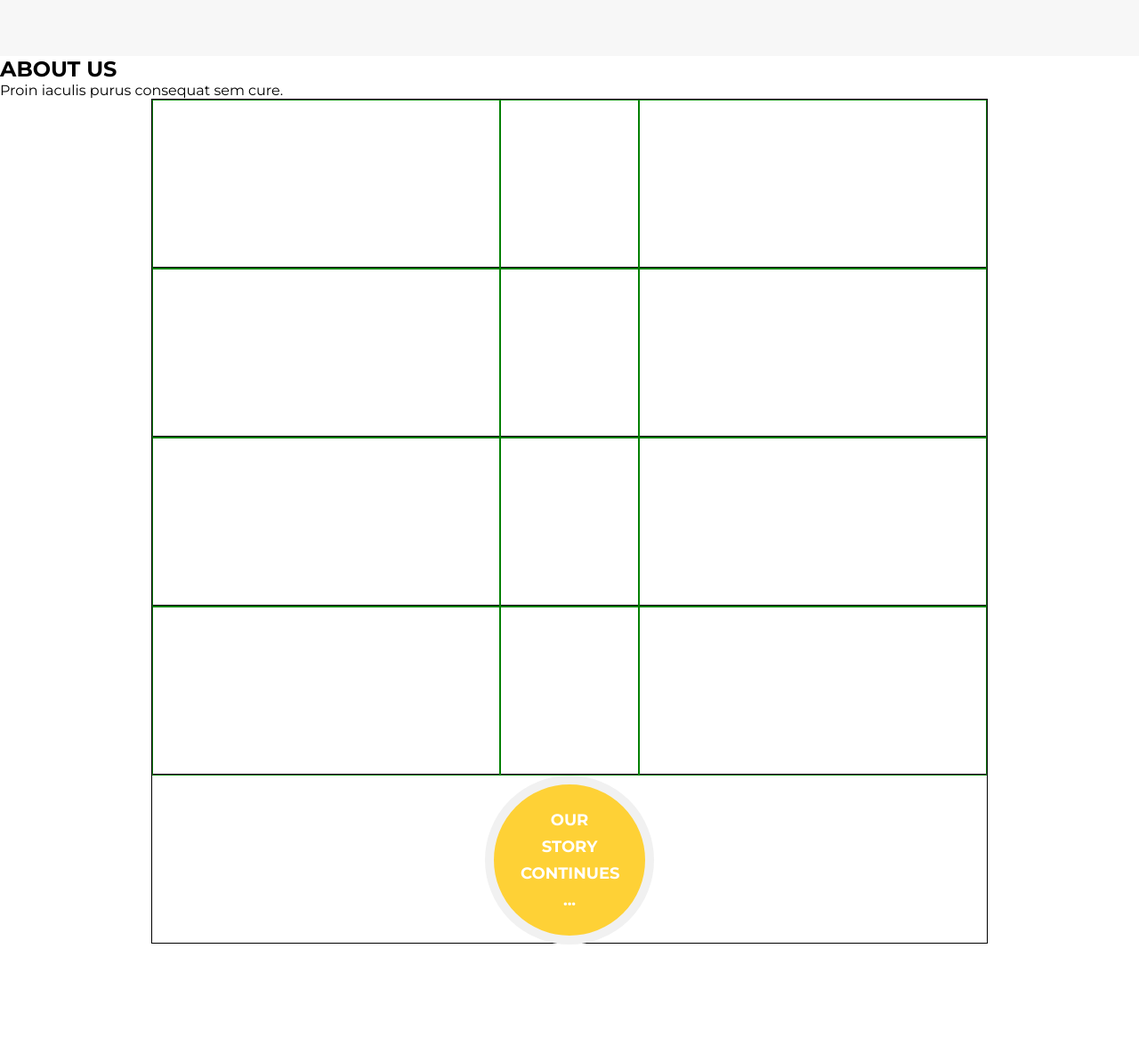
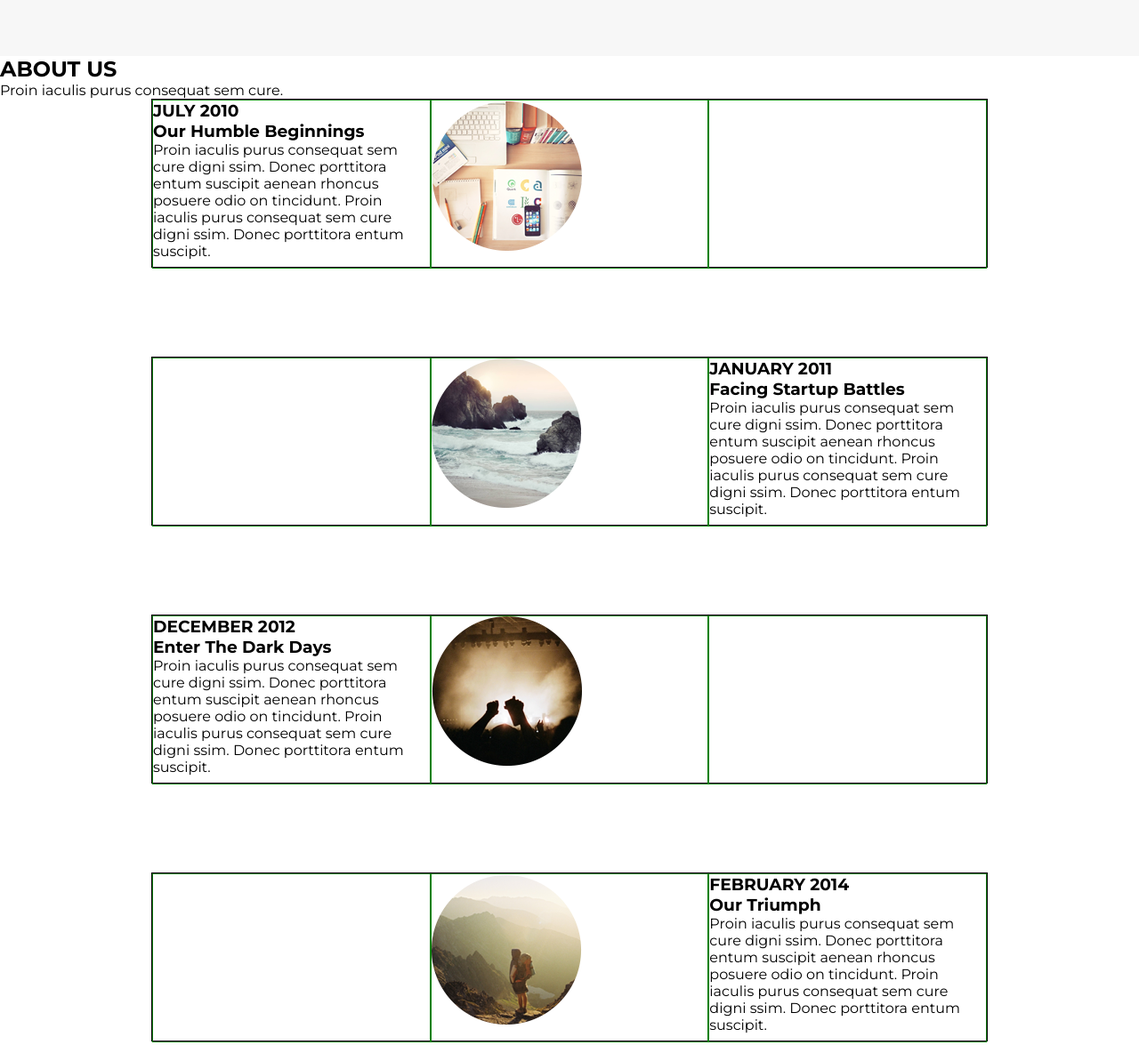
Before and after one commit to Ma-Der/zadanie-7.7, a website: page index.html in a window 1280 px wide. Shown: the part 2500-3675 px from the top of the page at 89% size. Before the commit the page ends 3562 px from the top, so only its background shows below. Drawn offline with Linux system fonts and the light colour scheme.

Commit message:
Add About Us section

```diff
--- a/index.html
+++ b/index.html
@@ -91,25 +91,53 @@
     <p class="aboutus-text">Proin iaculis purus consequat sem cure.</p>
     <div class="container">
       <div class="aboutus-dates">
-        <div class="col-5"></div>
-        <div class="col-2"></div>
-        <div class="col-5"></div>
+        <div class="col-4">
+          <h3>JULY 2010</h3>
+          <h3>Our Humble Beginnings</h3>
+          <p>Proin iaculis purus consequat sem cure digni ssim. Donec porttitora entum suscipit aenean rhoncus posuere odio on tincidunt. Proin iaculis purus consequat sem cure digni ssim. Donec porttitora entum suscipit.</p>
+        </div>
+        <div class="col-4">
+          <img src="./images/aboutus1.png" />
+        </div>
+        <div class="col-4"></div>
       </div>
+      <div class="aboutus-line"></div>
       <div class="aboutus-dates">
-        <div class="col-5"></div>
-        <div class="col-2"></div>
-        <div class="col-5"></div>
+        <div class="col-4"></div>
+        <div class="col-4">
+          <img src="./images/aboutus2.png" />
+        </div>
+        <div class="col-4">
+          <h3>JANUARY 2011</h3>
+          <h3>Facing Startup Battles</h3>
+          <p>Proin iaculis purus consequat sem cure digni ssim. Donec porttitora entum suscipit aenean rhoncus posuere odio on tincidunt. Proin iaculis purus consequat sem cure digni ssim. Donec porttitora entum suscipit.</p>
+        </div>
       </div>
+      <div class="aboutus-line"></div>
       <div class="aboutus-dates">
-        <div class="col-5"></div>
-        <div class="col-2"></div>
-        <div class="col-5"></div>
+        <div class="col-4">
+          <h3>DECEMBER 2012</h3>
+          <h3>Enter The Dark Days</h3>
+          <p>Proin iaculis purus consequat sem cure digni ssim. Donec porttitora entum suscipit aenean rhoncus posuere odio on tincidunt. Proin iaculis purus consequat sem cure digni ssim. Donec porttitora entum suscipit.</p>
+        </div>
+        <div class="col-4">
+          <img src="./images/aboutus3.png" />
+        </div>
+        <div class="col-4"></div>
       </div>
+      <div class="aboutus-line"></div>
       <div class="aboutus-dates">
-        <div class="col-5"></div>
-        <div class="col-2"></div>
-        <div class="col-5"></div>
+        <div class="col-4"></div>
+        <div class="col-4">
+          <img src="./images/aboutus4.png" />
+        </div>
+        <div class="col-4">
+          <h3>FEBRUARY 2014</h3>
+          <h3>Our Triumph</h3>
+          <p>Proin iaculis purus consequat sem cure digni ssim. Donec porttitora entum suscipit aenean rhoncus posuere odio on tincidunt. Proin iaculis purus consequat sem cure digni ssim. Donec porttitora entum suscipit.</p>
+        </div>
       </div>
+      <div class="aboutus-line"></div>
       <div class="aboutus-dates">
         <div class="pic-5">
           <h3 class="pic5-text">OUR STORY CONTINUES ...</h3>
--- a/sass/style.scss
+++ b/sass/style.scss
@@ -225,3 +225,6 @@ body {
     }
   }
 }
+.aboutus-line {
+  height: 100px;
+}
```
Also changed, not shown: css/style.css, images/aboutus1.png (added), images/aboutus2.png (added), images/aboutus3.png (added), images/aboutus4.png (added), 1 other file.
